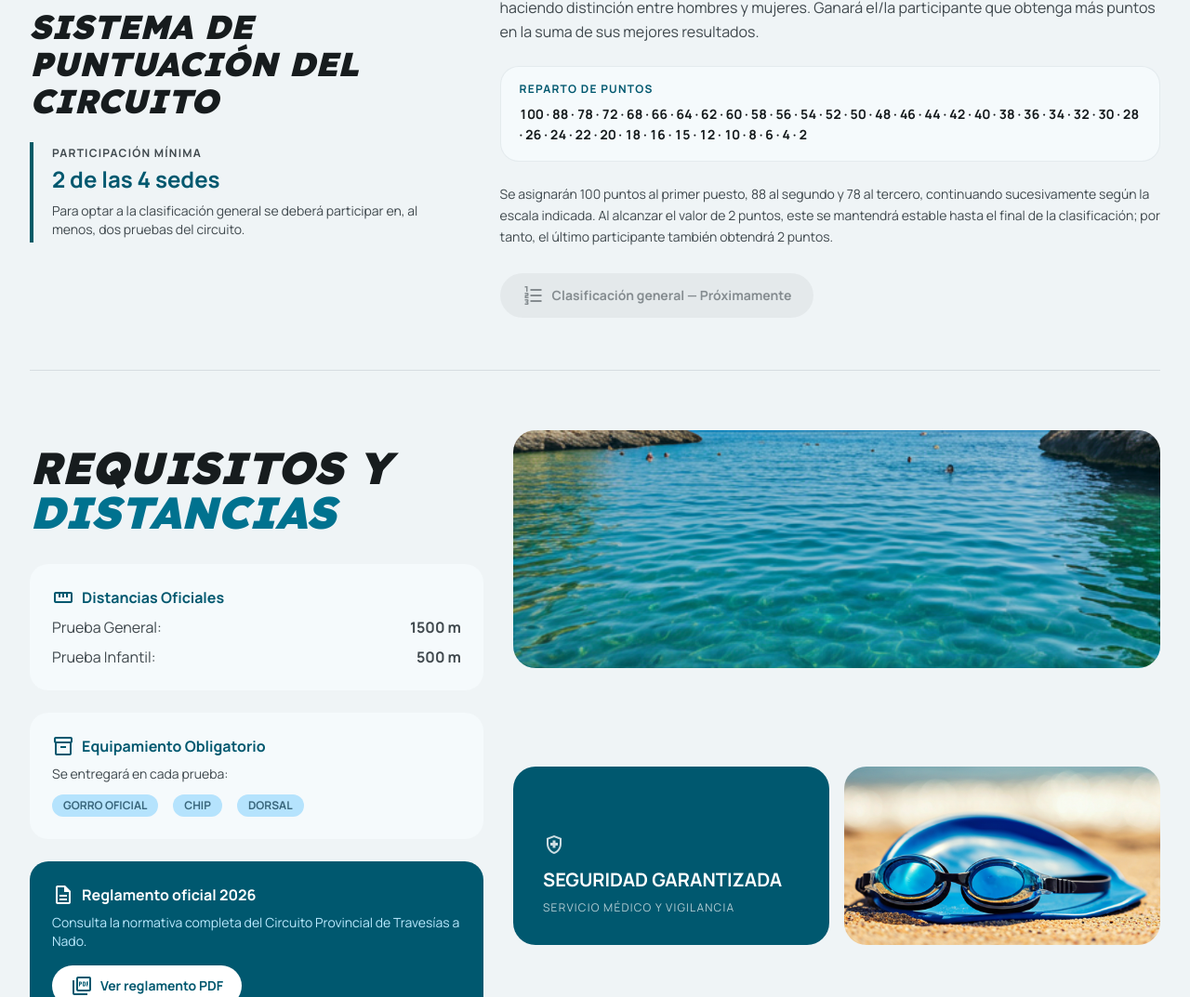
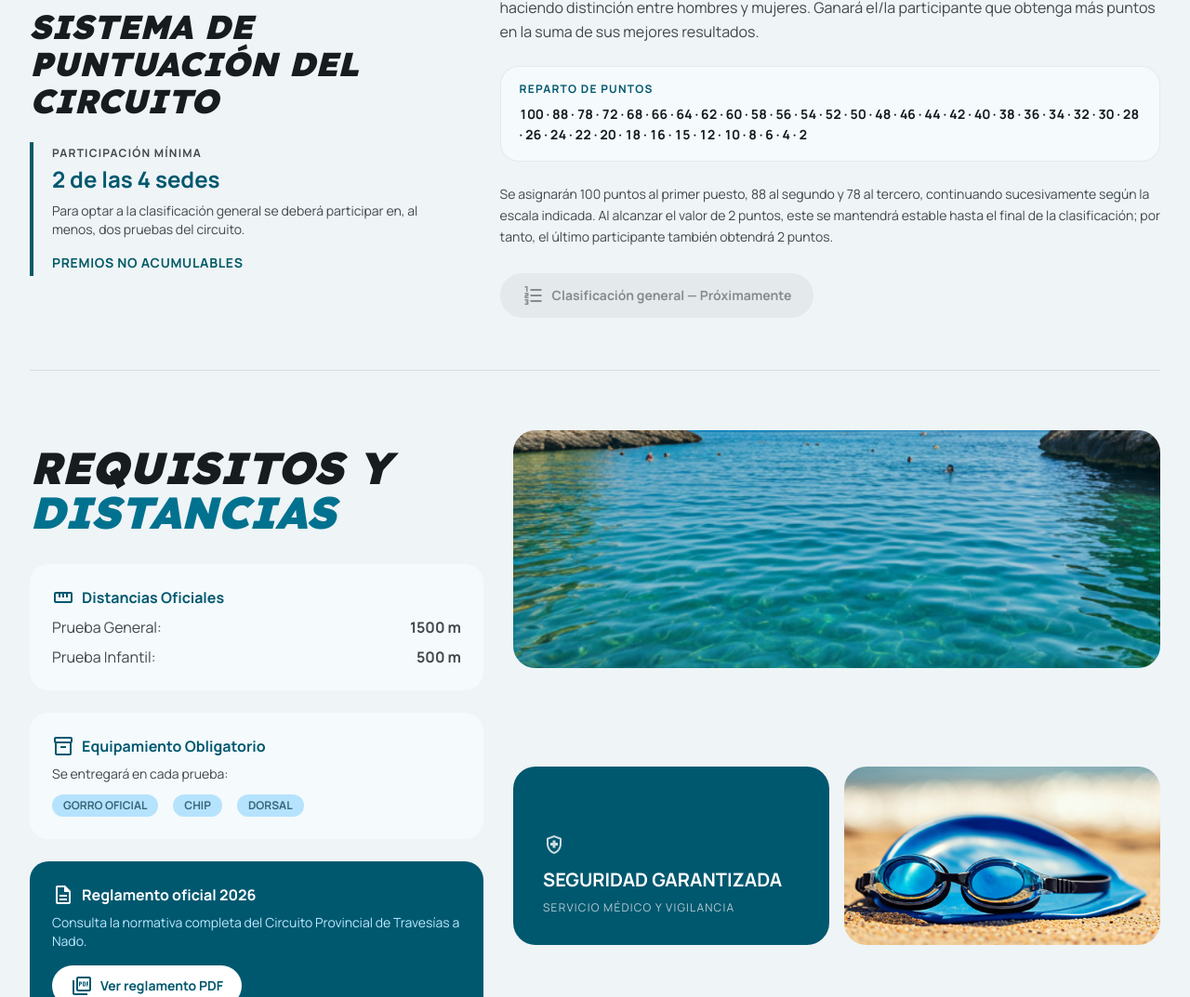
Before and after one commit to dvdgp9/web-travesia-alme, a website: page index.html in a window 1280 px wide. Shown: the part 1908-2981 px from the top of the page at 93% size. Drawn offline with Linux system fonts and the light colour scheme.

Commit message:
Nueva seccion puntos globales 3

```diff
--- a/index.html
+++ b/index.html
@@ -313,6 +313,7 @@ Normativa del circuito
 <p class="text-xs font-black uppercase tracking-widest text-on-surface-variant">Participación mínima</p>
 <p class="mt-1 text-2xl font-black text-primary">2 de las 4 sedes</p>
 <p class="mt-2 text-sm text-on-surface-variant">Para optar a la clasificación general se deberá participar en, al menos, dos pruebas del circuito.</p>
+<p class="mt-4 text-sm font-black uppercase tracking-wider text-tertiary">Premios no acumulables</p>
 </div>
 </div>
 <div class="lg:col-span-3 fade-up">
```
Also changed, not shown: .cursor/scratchpad.md.
